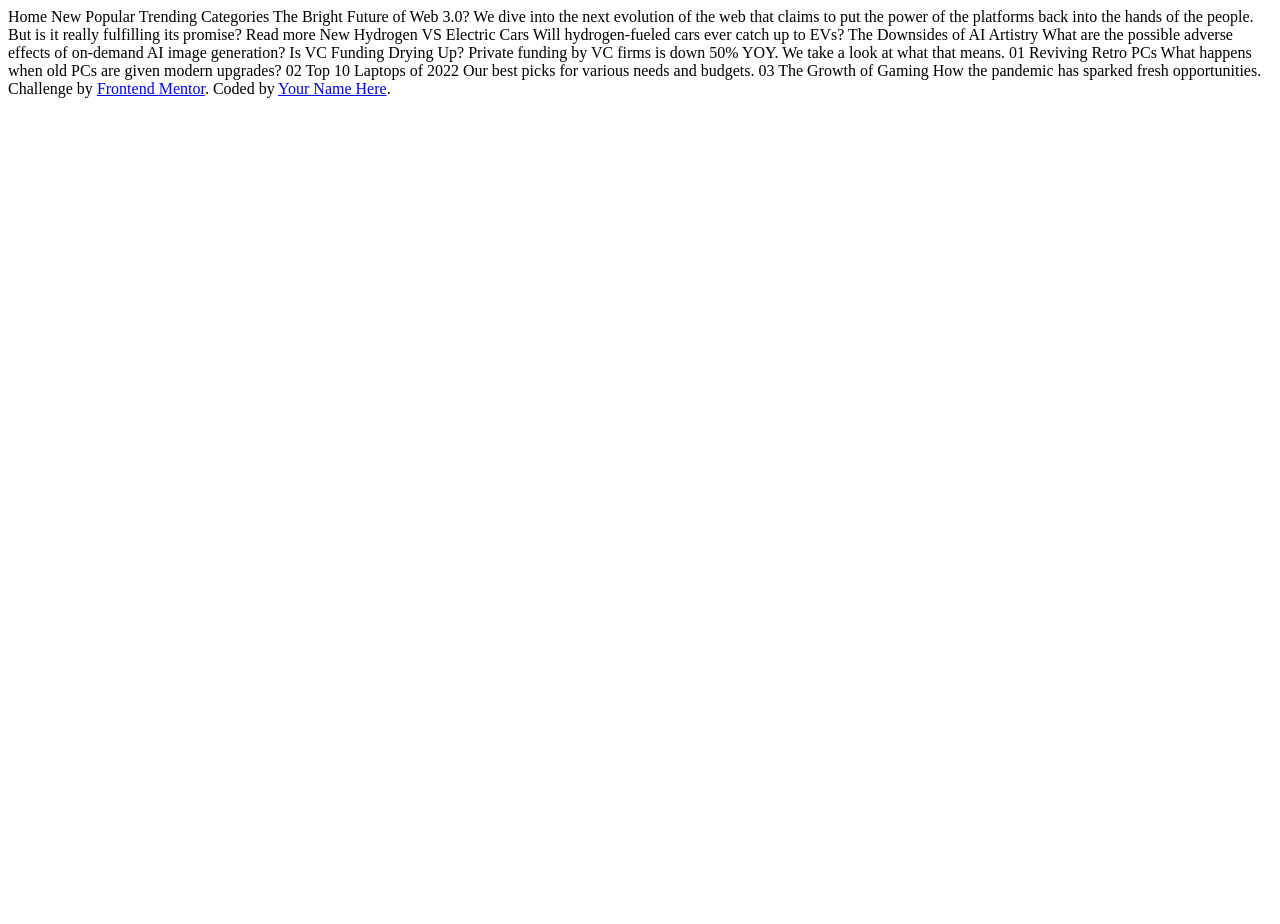
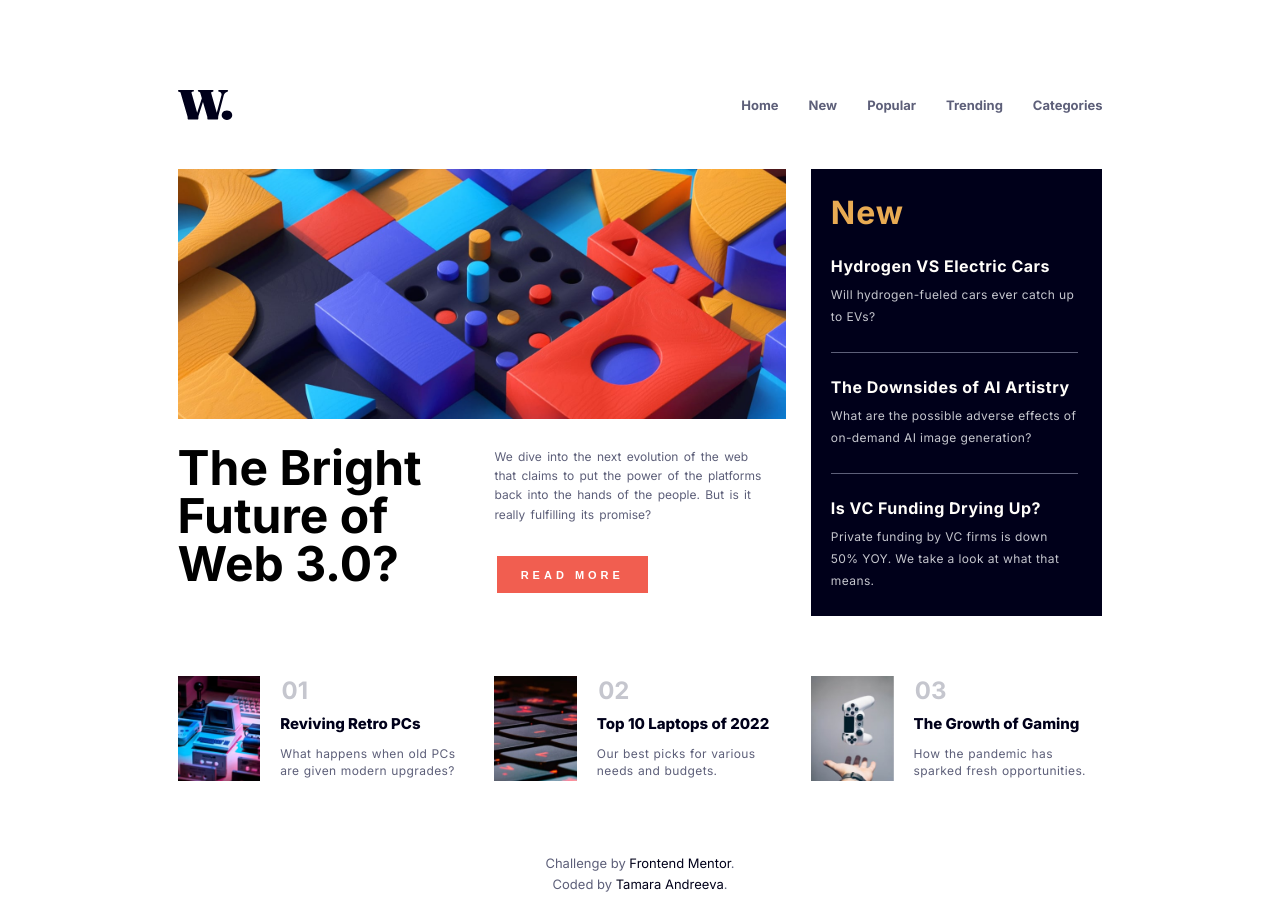
Before and after one commit to akr-Tamara-A/Frontend-Mentor-News-homepage, a plain HTML site: page index.html in a window 1280 px wide. Before the commit the page ends 800 px from the top, so only its background shows below. Drawn offline with Linux system fonts and the light colour scheme.

Commit message:
feat: add styling

```diff
--- a/index.css
+++ b/index.css
@@ -0,0 +1,478 @@
+:root {
+  --soft-orange: hsl(35, 77%, 62%);
+  --soft-red: hsl(5, 85%, 63%);
+  --off-white: hsl(36, 100%, 99%);
+  --grayish-blue: hsl(233, 8%, 79%);
+  --dark-grayish-blue: hsl(236, 13%, 42%);
+  --very-dark-blue: hsl(240, 100%, 5%);
+}
+
+body {
+  margin: 0;
+  padding: 0;
+  font-family: 'Inter', sans-serif;
+  font-size: 15px;
+}
+
+.visually-hidden {
+  position: absolute;
+  width: 1px;
+  height: 1px;
+  margin: -1px;
+  border: 0;
+  padding: 0;
+  white-space: nowrap;
+  clip-path: inset(100%);
+  clip: rect(0 0 0 0);
+  overflow: hidden;
+}
+
+@media (min-width: 721px) {
+  #hamburger-menu {
+    display: none;
+  }
+}
+
+header, main, footer {
+  max-width: 925px;
+  margin-left: auto;
+  margin-right: auto;
+  padding-inline: 2rem;
+}
+
+header {
+  display: flex;
+  justify-content: space-between;
+  align-items: center;
+  margin: 80px auto 40px;
+  position: relative;
+}
+
+#header_logo {
+  width: 55px;
+  height: 30px;
+}
+
+.icon {
+  width: 30px;
+  height: 30px;
+}
+
+#main_nav ul {
+  display: flex;
+  gap: 30px;
+  list-style: none;
+  padding: 0;
+}
+
+#main_nav a {
+  text-decoration: none;
+  color: var(--dark-grayish-blue);
+  font-size: 13px;
+  font-weight: 700;
+  transition: color .2s ease;
+}
+
+#main_nav a:hover {
+  color: var(--soft-red);
+}
+
+.wraper {
+  display: grid;
+  grid-template-columns: repeat(3, 1fr);
+  gap: 25px;
+}
+
+#main_news {
+  max-width: 610px;
+  margin: 0;
+  display: flex;
+  grid-column: 1/3;
+}
+
+#main_news figure {
+  margin: 0;
+}
+
+#main_news img {
+  background-color: var(--soft-orange);
+  width: 100%;
+  height: 100%;
+  max-height: 250px;
+  object-fit: cover;
+}
+
+#main_news figcaption {
+  display: grid;
+  grid-template-columns: 1fr 1fr;
+}
+
+#main_news h2 {
+  font-size: 3rem;
+  line-height: 1;
+  margin: 1.3rem 0 0 0;
+  flex: 1;
+}
+
+#main_news div {
+  flex: 1;
+}
+
+#main_news p {
+  font-size: 12px;
+  color: var(--dark-grayish-blue);
+  margin: 1.5rem .8rem 2rem;
+  line-height: 1.6;
+  word-spacing: 2px;
+}
+
+#main_news button {
+  background-color: var(--soft-red);
+  color: white;
+  font-size: 11px;
+  font-weight: 700;
+  letter-spacing: 4px;
+  text-transform: uppercase;
+  padding: .8rem 1.5rem;
+  border: none;
+  margin: 0 0 0 15px;
+  transition: background-color .2s ease;
+}
+
+#main_news button:hover {
+  background-color: var(--very-dark-blue);
+  cursor: pointer;
+}
+
+#new_news_aside {
+  background-color: var(--very-dark-blue);
+  padding: 24px 24px 24px 20px;
+  display: flex;
+  flex-direction: column;
+  box-sizing: border-box;
+}
+
+#new_news_aside h2 {
+  color: var(--soft-orange);
+  font-size: 2rem;
+  font-weight: 700;
+  letter-spacing: 1px;
+  margin: 0 0 1.5rem 0;
+}
+
+#new_news_aside a {
+  color: var(--off-white);
+  text-decoration: none;
+  font-size: 16px;
+  font-weight: 700;
+  letter-spacing: .5px;
+  transition: color .2s ease;
+  display: block;
+}
+
+#new_news_aside a:hover {
+  color: var(--soft-orange);
+}
+
+#new_news_aside p {
+  color: var(--grayish-blue);
+  font-size: 12px;
+  line-height: 22px;
+  margin: .5rem 0 0 0;
+  letter-spacing: .4px;
+}
+
+#new_news_aside .divider {
+  height: 1px;
+  background-color: var(--dark-grayish-blue);
+  margin-block: 1.5rem;
+}
+
+#news_links {
+  list-style: none;
+  padding: 0;
+  display: flex;
+  margin-top: 60px;
+  justify-content: space-between;
+  gap: 25px
+}
+
+#news_links li {
+  flex: 1;
+}
+
+#news_links figure {
+  display: flex;
+  gap: 20px;
+  margin: 0;
+  position: relative;
+  isolation: isolate;
+}
+
+#news_links figure::before {
+  content: var(--i);
+  position: absolute;
+  z-index: 1;
+  color: var(--grayish-blue);
+  font-size: 1.5rem;
+  font-weight: 700;
+  left: 104px;
+}
+
+#news_links img {
+  height: 105px;
+}
+
+#news_links a {
+  display: block;
+  text-decoration: none;
+  color: var(--very-dark-blue);
+  font-size: 15px;
+  font-weight: 800;
+  margin: 38px 0 0;
+  transition: color .2s ease;
+}
+
+#news_links a:hover {
+  color: var(--soft-red);
+}
+
+#news_links p {
+  color: var(--dark-grayish-blue);
+  font-size: 12px;
+  line-height: 17px;
+  letter-spacing: .4px;
+  word-spacing: .5px;
+}
+
+footer {
+  margin: 4rem auto 2rem;
+}
+
+.attribution p,
+.attribution a {
+  font-size: 13px;
+  margin-block: .3rem;
+  text-align: center;
+}
+
+.attribution p {
+  color: var(--dark-grayish-blue);
+}
+
+.attribution a {
+  color: var(--very-dark-blue);
+  text-decoration: none;
+  transition: .3s;
+}
+
+.attribution a:hover {
+  color: var(--soft-red);
+}
+
+@media (max-width: 720px) {
+  header, main, footer {
+    padding-inline: 1rem;
+  }
+
+  header {
+    margin: 0 auto;
+    position: fixed;
+    top: 0;
+    left: 0;
+    right: 0;
+    padding-block: 1.5rem;
+    background-color: white;
+    box-shadow: 0 0 8px 0 rgba(0, 0, 0, .1);
+    --animation-timing: .3s ease;
+    z-index: 5;
+  }
+
+  #header_logo {
+    width: 45px;
+    height: 30px;
+  }
+
+  #hamburger-menu {
+    position: absolute;
+    bottom: 20px;
+    right: 16px;
+    width: 40px;
+    height: 32px;
+    display: flex;
+    flex-direction: column;
+    justify-content: center;
+    align-items: center;
+    gap: 4px;
+    background-color: transparent;
+    border: none;
+    z-index: 10;
+    cursor: pointer;
+    padding: 0;
+  }
+
+  #hamburger-menu span {
+    width: 40px;
+    height: 4px;
+    background-color: black;
+    transition: var(--animation-timing);
+  }
+
+  #hamburger-menu[class="opened"] span:nth-child(1) {
+    transform: translate(0px, 8px) rotate(45deg) scaleX(1.1);
+  }
+
+  #hamburger-menu[class="opened"] span:nth-child(2) {
+    opacity: 0;
+    width: 30px;
+  }
+
+  #hamburger-menu[class="opened"] span:nth-child(3) {
+    transform: translate(0px, -8px) rotate(-45deg) scaleX(1.1);
+  }
+
+  #main_nav {
+    position: fixed;
+    top: 0;
+    left: 0;
+    right: 0;
+    bottom: calc(100vh - 78px);
+    transition: background-color var(--animation-timing);
+    background-color: rgba(0, 0, 0, 0);
+    z-index: -1;
+  }
+
+  #main_nav[class="opened"] {
+    background-color: rgba(0, 0, 0, .5);
+    bottom: 0;
+  }
+
+  #main_nav ul {
+    position: absolute;
+    right: 0;
+    top: 0;
+    min-height: 100vh;
+    max-width: 225px;
+    width: 60%;
+    margin: 0;
+    padding: 9rem 1rem 2rem;
+    list-style: none;
+    display: flex;
+    flex-direction: column;
+    gap: 1.75rem;
+    background-color: rgba(255, 255, 255, 1);
+    color: black;
+    transition: translate var(--animation-timing);
+    translate: 100%;
+  }
+
+  #main_nav[class="opened"] ul {
+    translate: 0;
+  }
+
+  #main_nav a {
+    font-size: 1.1rem;
+    font-weight: 400;
+    padding-inline: .5rem;
+    color: black;
+  }
+
+  main {
+    margin-top: 5.5rem;
+  }
+
+  .wraper {
+    grid-template-columns: 1fr;
+    gap: 60px;
+  }
+
+  #main_news {
+    grid-column: 1/2;
+  }
+
+  #main_news img {
+    max-height: 300px;
+  }
+
+  #main_news figcaption {
+    grid-template-columns: 1fr;
+  }
+
+  #main_news h2 {
+    font-size: 2.5rem;
+    font-weight: 800;
+    margin: 1.3rem 1rem 0 0;
+  }
+
+  #main_news p {
+    font-size: 15px;
+    margin: 1rem 0 1.5rem;
+    line-height: 1.7;
+    word-spacing: 0px;
+    letter-spacing: .2px;
+  }
+
+  #main_news button {
+    font-size: 14px;
+    font-weight: 700;
+    letter-spacing: 4px;
+    padding: 1.1rem 2rem;
+    margin: 0;
+  }
+
+  #new_news_aside {
+    padding: 24px 24px 24px 20px;
+  }
+
+  #new_news_aside h2 {
+    margin: 0 0 1.8rem 0;
+  }
+
+  #new_news_aside a {
+    font-size: 1.2rem;
+  }
+
+  #new_news_aside p {
+    font-size: 14px;
+    line-height: 25px;
+    margin: .5rem 0 0 0;
+    letter-spacing: .4px;
+  }
+
+  #new_news_aside .divider {
+    margin-block: 2rem;
+  }
+
+  #news_links {
+    flex-direction: column;
+    gap: 33px;
+    margin-top: 62px;
+  }
+
+  #news_links figure {
+    gap: 25px;
+  }
+
+  #news_links figure::before {
+    font-size: 2rem;
+    left: 125px;
+  }
+
+  #news_links img {
+    height: 128px;
+  }
+
+  #news_links a {
+    font-size: 18px;
+    margin: 48px 0 0;
+  }
+
+  #news_links p {
+    font-size: 14px;
+    line-height: 25px;
+    letter-spacing: .4px;
+    word-spacing: .5px;
+    margin: .6rem 0 0;
+  }
+
+}
--- a/index.html
+++ b/index.html
@@ -7,47 +7,115 @@
   <title>Frontend Mentor | News homepage</title>
   <link rel="stylesheet" href="./index.css">
   <link rel="icon" type="image/png" sizes="32x32" href="./assets/images/favicon-32x32.png">
+  <link rel="preconnect" href="https://fonts.googleapis.com">
+  <link rel="preconnect" href="https://fonts.gstatic.com" crossorigin>
+  <link href="https://fonts.googleapis.com/css2?family=Inter:wght@400;700;800&display=swap" rel="stylesheet">
 </head>
 <body>
-
-  Home
-  New
-  Popular
-  Trending
-  Categories
-
-  The Bright Future of Web 3.0?
-
-  We dive into the next evolution of the web that claims to put the power of the platforms back into the hands of the people.
-  But is it really fulfilling its promise?
-
-  Read more
-
-  New
-
-  Hydrogen VS Electric Cars
-  Will hydrogen-fueled cars ever catch up to EVs?
-
-  The Downsides of AI Artistry
-  What are the possible adverse effects of on-demand AI image generation?
-
-  Is VC Funding Drying Up?
-  Private funding by VC firms is down 50% YOY. We take a look at what that means.
-
-  01
-  Reviving Retro PCs
-  What happens when old PCs are given modern upgrades?
-
-  02
-  Top 10 Laptops of 2022
-  Our best picks for various needs and budgets.
-
-  03
-  The Growth of Gaming
-  How the pandemic has sparked fresh opportunities.
-
-  <div class="attribution">
-    Challenge by <a href="https://www.frontendmentor.io?ref=challenge" target="_blank">Frontend Mentor</a>.
-    Coded by <a href="#">Your Name Here</a>.
-  </div>
+  <header>
+    <h1 class="visually-hidden">News</h1>
+    <img src="./assets/images/logo.svg" id="header_logo" class="icon"/>
+    <button id="hamburger-menu" onclick="toggleMenu()">
+      <span></span>
+      <span></span>
+      <span></span>
+    </button>
+    <nav id="main_nav">
+      <ul>
+        <li>
+          <a href="#">Home</a>
+        </li>
+        <li>
+          <a href="#">New</a>
+        </li>
+        <li>
+          <a href="#">Popular</a>
+        </li>
+        <li>
+          <a href="#">Trending</a>
+        </li>
+        <li>
+          <a href="#">Categories</a>
+        </li>
+      </ul>
+    </nav>
+  </header>
+  <main>
+    <div class="wraper">
+      <section id="main_news">
+        <figure>
+          <picture>
+            <source media="(min-width: 800px)" srcset="./assets/images/image-web-3-desktop.jpg" >
+            <img src="./assets/images/image-web-3-mobile.jpg" alt="">
+          </picture>
+          <figcaption>
+            <h2>The Bright Future of Web 3.0?</h2>
+            <div>
+              <p>We dive into the next evolution of the web that claims to put the power of the platforms back into
+                the hands of the people. But is it really fulfilling its promise?</p>
+              <button>Read more</button>
+            </div>
+          </figcaption>
+        </figure>
+      </section>
+      <aside id="new_news_aside">
+        <h2>New</h2>
+        <section>
+          <a href="#">Hydrogen VS Electric Cars</a>
+          <p>Will hydrogen-fueled cars ever catch up to EVs?</p>
+        </section>
+        <section class="divider" ></section>
+        <section>
+          <a href="#">The Downsides of AI Artistry</a>
+          <p>What are the possible adverse effects of on-demand AI image generation?</p>
+        </section>
+        <section class="divider"></section>
+        <section>
+          <a href="#">Is VC Funding Drying Up?</a>
+          <p>Private funding by VC firms is down 50% YOY. We take a look at what that means.</p>
+        </section>
+      </aside>
+    </div>
+    <ul id="news_links">
+      <li>
+        <figure style="--i:'01';">
+          <img src="./assets/images/image-retro-pcs.jpg" alt="">
+          <figcaption>
+            <a href="#">Reviving Retro PCs</a>
+            <p>What happens when old PCs are given modern upgrades?</p>
+          </figcaption>
+        </figure>
+      </li>
+      <li>
+        <figure style="--i:'02';">
+          <img src="./assets/images/image-top-laptops.jpg" alt="">
+          <figcaption>
+            <a href="#">Top 10 Laptops of 2022</a>
+            <p>Our best picks for various needs and budgets.</p>
+          </figcaption>
+        </figure>
+      </li>
+      <li>
+        <figure style="--i:'03';">
+          <img src="./assets/images/image-gaming-growth.jpg" alt="">
+          <figcaption>
+            <a href="#">The Growth of Gaming</a>
+            <p>How the pandemic has sparked fresh opportunities.</p>
+          </figcaption>
+        </figure>
+      </li>
+    </ul>
+  </main>
+  <footer>
+    <div class="attribution">
+      <p>Challenge by <a href="https://www.frontendmentor.io?ref=challenge" target="_blank">Frontend Mentor</a>.</p>
+      <p>Coded by <a href="#">Tamara Andreeva</a>.</p>
+    </div>
+  </footer>
+  <script>
+    function toggleMenu() {
+      document.querySelector('#main_nav').classList.toggle('opened');
+      document.querySelector('#hamburger-menu').classList.toggle('opened');
+    }
+  </script>
 </html>
```
